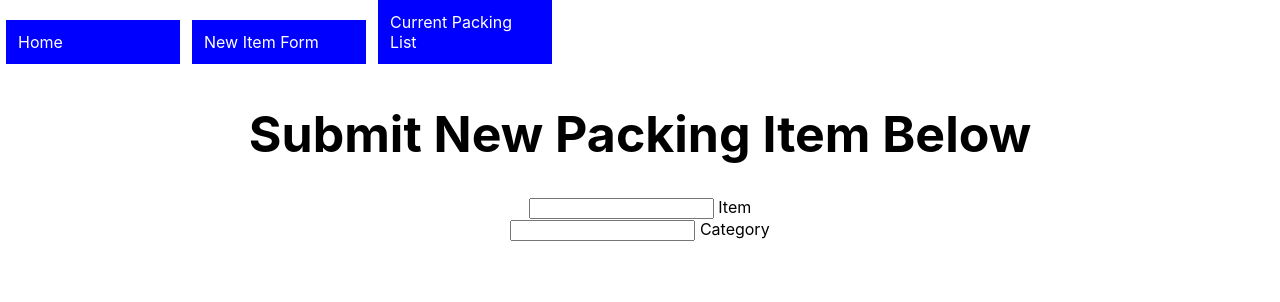
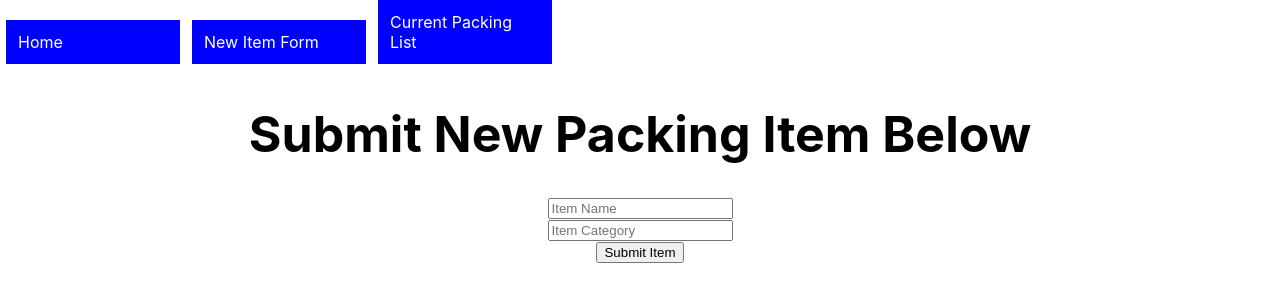
Before and after one commit to turitzinv/phase-2-final-project, a React (Create React App) app: page /newitemform in a window 1280 px wide. Shown: the top 302 px of the page. Built offline with nearby package versions, Linux system fonts and the light colour scheme; data requests are answered from the project's data file.

Commit message:
Added a submit button to the NewItemForm and can now POST to the json server.

```diff
--- a/db.json
+++ b/db.json
@@ -14,6 +14,11 @@
       "id": 3,
       "item": "Laptop",
       "category": "Misc"
+    },
+    {
+      "item": "Socks",
+      "category": "Clothing",
+      "id": 4
     }
   ]
 }
--- a/src/App.js
+++ b/src/App.js
@@ -16,6 +16,10 @@ function App() {
     .then((items) => setItems(items))
   }, []);
 
+  function handleAddingItem(newItem) {
+    setItems([...allItems, newItem]);
+  }
+
   return (
     <div>
       <NavBar />
@@ -23,7 +27,7 @@ function App() {
         <Home />
       </Route>
       <Route exact path="/newitemform">
-        <NewItemForm />
+        <NewItemForm onAddingItem={handleAddingItem} />
       </Route>
       <Route exact path="/currentpackinglist">
         <CurrentPackingList allItems={allItems}/>
--- a/src/components/NewItemForm.js
+++ b/src/components/NewItemForm.js
@@ -1,18 +1,45 @@
-import React from "react";
+import React, { useState } from "react";
 
-function NewItemForm() {
+function NewItemForm({ onAddingItem }) {
+  const [formData, setFormData] = useState({
+    item: "",
+    category: "",
+  });
+
+  function handleChange(event) {
+    setFormData({
+      ...formData,
+      [event.target.name]: event.target.value,
+    });
+  }
+
+  function handleSubmit(event) {
+    event.preventDefault();
+    fetch("http://localhost:3001/list", {
+      method: "POST",
+      headers: {
+        "Content-Type": "application/json",
+      },
+      body: JSON.stringify({
+        item: formData.item,
+        category: formData.category,
+      }),
+    })
+    .then(resp => resp.json())
+    .then(newItem => onAddingItem(newItem))
+  }
+
   return (
     <div>
       <h1 className="header">Submit New Packing Item Below</h1>
-      <form id="form">
+      <form id="form" onSubmit={handleSubmit}>
         <div className="input-field">
-          <input id="item" type="text" />
-          <label for="item"> Item</label>
+          <input type="text" name="item" placeholder="Item Name" value={formData.item} onChange={handleChange} />
         </div>
         <div className="input-field">
-          <input id="category" type="text" />
-          <label for="category"> Category</label>
+          <input type="text" name="category" placeholder="Item Category" value={formData.category} onChange={handleChange} />
         </div>
+        <button type="submit">Submit Item</button>
       </form>
     </div>
   );
```
